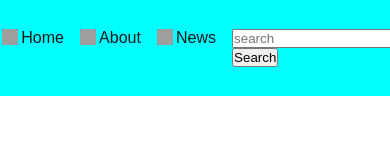
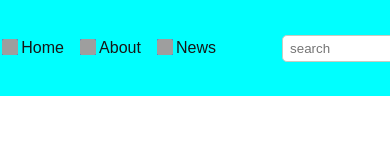
Before and after one commit to JohnEko/blogTable, a Next.js app in the folder client/nextapp/: page / in a window 390 px wide. Shown: the top 160 px of the page. Built offline with nearby package versions, Linux system fonts and the light colour scheme; grey boxes are pictures that could not be loaded.

Commit message:
search bar commit

```diff
--- a/client/nextapp/app/components/navbar/Headers.tsx
+++ b/client/nextapp/app/components/navbar/Headers.tsx
@@ -54,11 +54,13 @@ const Headers = () => {
                       <span>News</span>
                     </Link>
 
-                     <SearchBar />
                   </div>
                     {/* <SearchBar /> */}
                 {/* CENTER create Links*/}
+                </div>
 
+                <div>
+                      <SearchBar />
                 </div>
 
                 <div className='mobile-header'>
--- a/client/nextapp/app/components/navbar/SearchBar.tsx
+++ b/client/nextapp/app/components/navbar/SearchBar.tsx
@@ -1,17 +1,16 @@
 import React from 'react'
+import "./searchMenu.css"
 
 
 const SearchBar = ()=> {
   return (
-
+        <div className='search-bar'>
           <form action="">
-            <input type="text" placeholder='search'/>
-            <button>Search</button>
+            <input type="text" placeholder='search' className='search-input'/>
+            {/* <input type="text" name="q" size="32" /> */}
+            <input type="submit" value="Search" className='search'/>
           </form>
-
+        </div>
   )
 }
-
-SearchBar.propTypes = {}
-
 export default SearchBar
--- a/client/nextapp/app/components/navbar/headers.css
+++ b/client/nextapp/app/components/navbar/headers.css
@@ -39,6 +39,7 @@
     width: 30%;
 }
 
+
 @media screen and (max-width: 1370px) {
   .mobile-header {
     gap: 2rem;
@@ -50,11 +51,16 @@
   .gist-container {
     display: none;
   }
+}
 
-  /* @media screen and (max-width: 1024px) {
-  .gist-container {
+ @media screen and (max-width: 780px) {
+  .image-link {
     display: flex;
-  } */
+    justify-content: center;
+  }
+
+  }
+
 
 
 @media screen and (max-width: 780px) {
@@ -62,5 +68,3 @@
     display: flex;
   }
 }
-
-}
--- a/client/nextapp/app/components/navbar/searchMenu.css
+++ b/client/nextapp/app/components/navbar/searchMenu.css
@@ -1,6 +1,82 @@
-.form{
+.search-bar{
     display: flex;
     justify-content: center;
-    margin-right: 4rem;
-    background-color: red;
+    border-radius: .5rem;
+    padding-left: 2rem;
+
+    /* margin-left: 4rem; */
+
+
 }
+.search-input{
+    background-color: transparent;
+    border-radius: .3rem;
+    height: 2rem;
+    width: 15rem;
+    outline: 2px solid transparent;
+    border: 1px solid #c8ccc0;
+    background: #fff;
+    padding: 2px 7px;
+
+
+
+    /* outline-offset: 2px; */
+
+    /* margin-right: 0.2rem */
+}
+
+.search{
+    border-radius: 0.3rem;
+    appearance: auto;
+    user-select: none;
+    text-align: center;
+    cursor: default;
+    box-sizing: border-box;
+    background-color: buttonface;
+    color: buttontext;
+    white-space: pre;
+    padding: 0.38rem;
+    padding-inline: 0.6rem;
+    margin-left: 0.2rem;
+}
+
+@media screen and (max-width: 780px) {
+  .search-bar {
+    display: flex;
+    justify-content: center;
+    padding-right: -4px;
+  }
+}
+
+@media screen and (max-width: 780px) {
+  .search-input {
+    display: flex;
+    justify-content: center;
+    margin-top: 2rem;
+    height: 1.7rem;
+    width: 12rem;
+  }
+}
+
+
+@media screen and (max-width: 780px) {
+  .search {
+    visibility: hidden;
+  }
+}
+
+@media screen and (max-width: 940px) {
+  .search {
+    visibility: hidden;
+  }
+}
+
+@media screen and (max-width: 940px) {
+  .search-input {
+    display: flex;
+    justify-content: center;
+    margin-top: 2rem;
+    margin-left: 2rem;
+
+  }
+}
```
